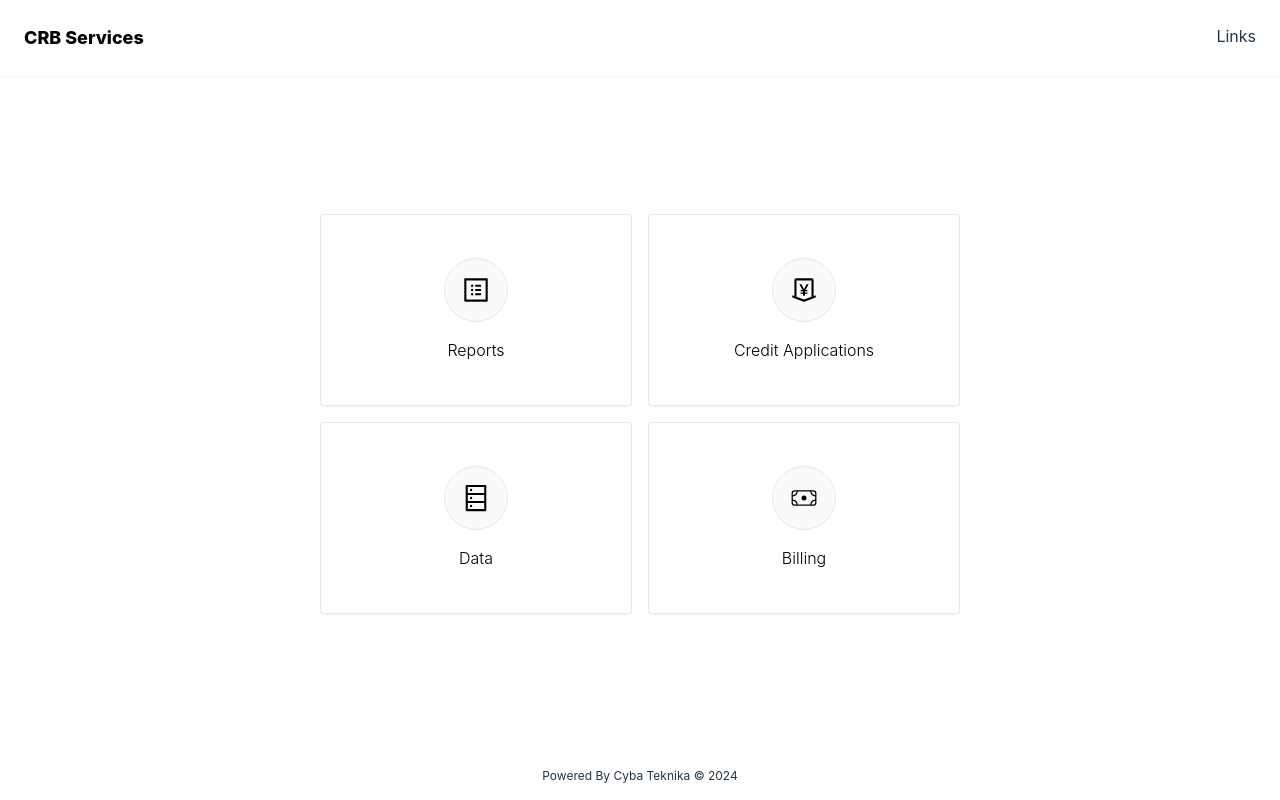
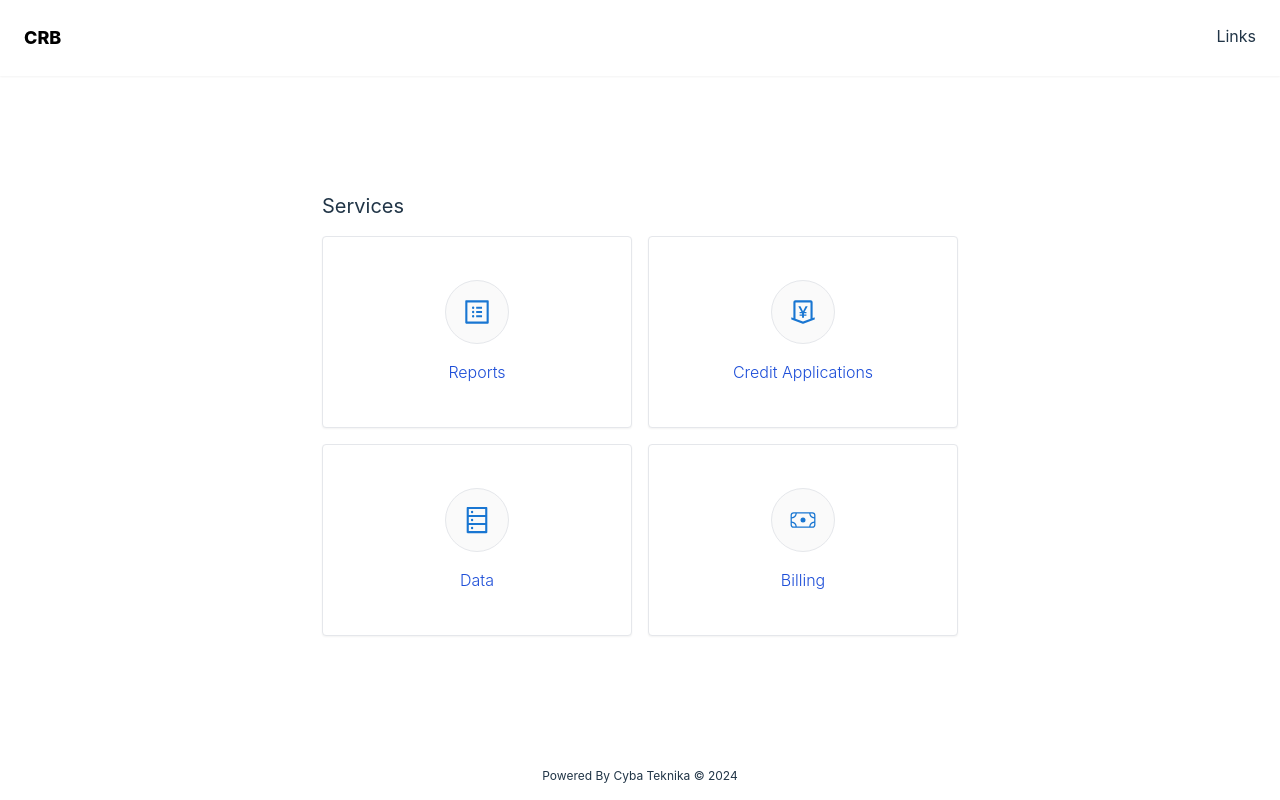
Before and after one commit to jacksonk-dev/crb-ui, a React (Vite) app: page / in a window 1280 px wide. Built offline with nearby package versions, Linux system fonts and the light colour scheme.

Commit message:
Setup dashboards for other services

```diff
--- a/src/app/caps/index.tsx
+++ b/src/app/caps/index.tsx
@@ -2,6 +2,6 @@ import links from 'src/app/caps/links';
 
 import Dashboard from '../shared/components/dashboard';
 
-const Caps = () => <Dashboard links={links} />;
+const Caps = () => <Dashboard title="Credit Applications" links={links} />;
 
 export default Caps;
--- a/src/app/data/index.tsx
+++ b/src/app/data/index.tsx
@@ -1,3 +1,7 @@
-const Data = () => <>Data</>;
+import links from 'src/app/data/links';
+
+import Dashboard from '../shared/components/dashboard';
+
+const Data = () => <Dashboard title="Data" links={links} />;
 
 export default Data;
--- /dev/null
+++ b/src/app/data/links.ts
@@ -0,0 +1,24 @@
+import { AiOutlineCloudUpload as UploadIcon } from 'react-icons/ai';
+import { BsFilesAlt as AllFilesIcon, BsFiles as FilesIcon } from 'react-icons/bs';
+
+import { Link } from '../shared/modals/appConstants';
+
+const links: Array<Link> = [
+  {
+    label: 'Upload Files',
+    to: 'upload',
+    Icon: UploadIcon
+  },
+  {
+    label: 'My Uploads',
+    to: 'my-uploads',
+    Icon: FilesIcon
+  },
+  {
+    label: 'All Uploads',
+    to: 'all-uploads',
+    Icon: AllFilesIcon
+  }
+];
+
+export default links;
--- a/src/app/home/index.tsx
+++ b/src/app/home/index.tsx
@@ -3,7 +3,7 @@ import links from 'src/app/home/links';
 import Dashboard from '../shared/components/dashboard';
 
 const Home = () => {
-  return <Dashboard links={links} />;
+  return <Dashboard title='Services' links={links} />;
 };
 
 export default Home;
--- a/src/app/reports/index.tsx
+++ b/src/app/reports/index.tsx
@@ -1,3 +1,7 @@
-const Reports = () => <>Reports</>;
+import links from 'src/app/reports/links';
+
+import Dashboard from '../shared/components/dashboard';
+
+const Reports = () => <Dashboard title="Credit Reports" links={links} />;
 
 export default Reports;
--- /dev/null
+++ b/src/app/reports/links.ts
@@ -0,0 +1,31 @@
+import { IoAdd as NewReportIcon } from 'react-icons/io5';
+import { IoPersonOutline as MyReportsIcon } from 'react-icons/io5';
+import { MdOutlineGroupAdd as BranchIcon } from 'react-icons/md';
+import { VscOrganization as InstitutionIcon } from 'react-icons/vsc';
+
+import { Link } from '../shared/modals/appConstants';
+
+const links: Array<Link> = [
+  {
+    label: 'New Report',
+    to: 'new',
+    Icon: NewReportIcon
+  },
+  {
+    label: 'My Reports',
+    to: 'my-reports',
+    Icon: MyReportsIcon
+  },
+  {
+    label: 'Branch Reports',
+    to: 'my-uploads',
+    Icon: BranchIcon
+  },
+  {
+    label: 'Institution Reports',
+    to: 'all-uploads',
+    Icon: InstitutionIcon
+  }
+];
+
+export default links;
--- a/src/app/root/index.tsx
+++ b/src/app/root/index.tsx
@@ -7,7 +7,9 @@ export default function Root(){
   return (
     <div className="w-svw h-svh flex flex-col items-center justify-between">
       <NavBar />
-      <Outlet />
+      <div className='p-1 w-full flex justify-center'>
+        <Outlet />
+      </div>
       <Footer />
     </div>
   );
--- a/src/app/root/nav-bar/index.tsx
+++ b/src/app/root/nav-bar/index.tsx
@@ -2,7 +2,7 @@ import { Link } from 'react-router-dom';
 
 const NavBar = () => (
   <div className="bg-white shadow-sm p-6 w-full flex justify-between">
-    <Link to="" className='text-black hover:text-black text-lg font-extrabold'>CRB Services</Link>
+    <Link to="" className='text-black hover:text-black text-lg font-extrabold'>CRB</Link>
     <div>Links</div>
   </div>
 );
--- a/src/app/router.tsx
+++ b/src/app/router.tsx
@@ -15,9 +15,7 @@ const appRouter = createBrowserRouter(
       <Route path="" element={<Home />} />
       <Route path="login" element={<LoginPage />} />
       <Route path="reports" element={<Reports />} />
-      <Route path="caps" element={<Caps />}>
-        <Route path=":category" element={<Caps />} />
-      </Route>
+      <Route path="caps" element={<Caps />} />
       <Route path="data" element={<Data />} />
       <Route path="billing" element={<Billing />} />
     </Route>
--- a/src/app/shared/components/dashboard/index.tsx
+++ b/src/app/shared/components/dashboard/index.tsx
@@ -2,9 +2,14 @@ import { Link } from 'react-router-dom';
 
 import { Link as AppLink } from 'src/app/shared/modals/appConstants';
 
-const Dashboard = ({ links }: { links: Array<AppLink>}) => {
+const Dashboard = ({ title, links }: { links: Array<AppLink>, title?: string }) => {
   return (
-    <div className='grid grid-cols-2 gap-4 w-full md:w-[50%]'>
+    <div className='w-full md:w-[50%]'>
+      {
+        title &&
+        <h3 className='mb-4 text-xl'>{title}</h3>
+      }
+      <div className='grid grid-cols-2 gap-2 md:gap-4'>
         {
           links.map(({label, to, Icon, color}, i) => {
             const reactKey = `home-link-${i}`;
@@ -14,8 +19,8 @@ const Dashboard = ({ links }: { links: Array<AppLink>}) => {
                 to={to}
                 key={reactKey}
                 className='
-                bg-white text-black hover:text-black
-                flex flex-col justify-center items-center
+                  bg-white text-blue-700
+                  flex flex-col justify-center items-center text-center
                   border h-48 p-4 rounded shadow-sm
                   font-light hover:font-extrabold
                   transition-all
@@ -29,7 +34,7 @@ const Dashboard = ({ links }: { links: Array<AppLink>}) => {
                     bg-[#FAFAFA]
                     flex justify-center items-center
                     rounded-full border
-                  child group-hover:border-[${color ?? '#000'}]
+                    child group-hover:border-blue-700
                   `}
                 >
                   <Icon
@@ -37,7 +42,7 @@ const Dashboard = ({ links }: { links: Array<AppLink>}) => {
                       text-3xl child group-hover:text-4xl
                       transition ease-in-out duration-500
                     '
-                  color={color}
+                    color={color ?? '1976D2'}
                   />
                 </div>
                 <span>{label}</span>
@@ -46,6 +51,7 @@ const Dashboard = ({ links }: { links: Array<AppLink>}) => {
           })
         }
       </div>
+    </div>
   );
 };
 
```
Lines whose indentation alone changed are shown as unchanged.
